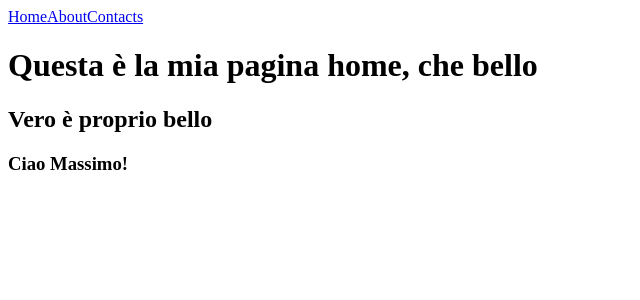
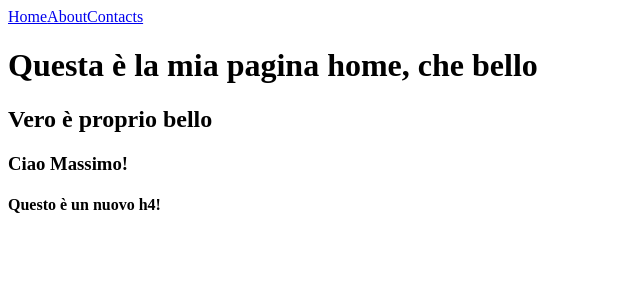
Before and after one commit to macs-massimopiazza/128-proj-html-css, a Vue app: page / in a window 1280 px wide. Shown: the top 300 px of the page, without its empty margins (0-640 px from the left). Built offline with nearby package versions, Linux system fonts and the light colour scheme.

Commit message:
feat: add h4 in home

```diff
--- a/src/pages/Home.vue
+++ b/src/pages/Home.vue
@@ -8,6 +8,7 @@ export default {
   <h1>Questa è la mia pagina home, che bello</h1>
   <h2>Vero è proprio bello</h2>
   <h3>Ciao Massimo!</h3>
+  <h4>Questo è un nuovo h4!</h4>
 </template>
 
 <style scoped></style>
```
